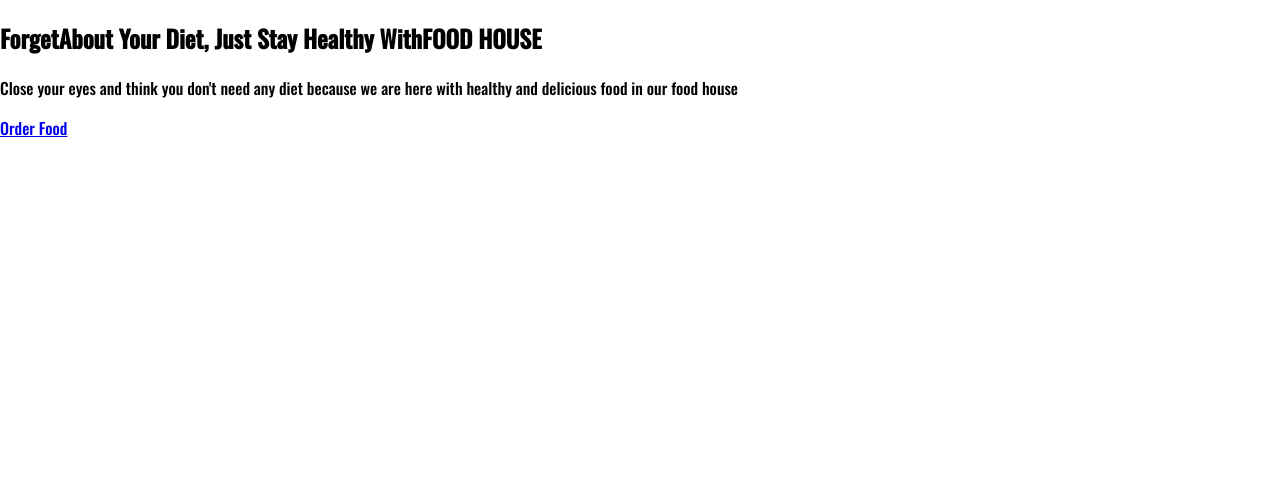
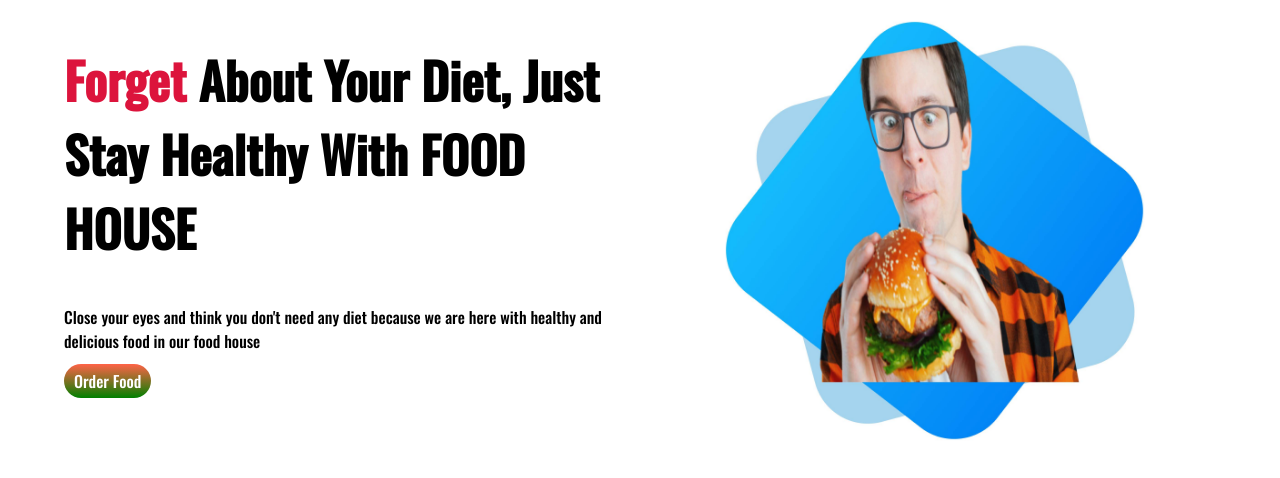
Before and after one commit to Karima-Aktari/1st-assignment-food-house, a plain HTML site: page index.html in a window 1280 px wide. Drawn offline with nearby package versions, Linux system fonts and the light colour scheme.

Commit message:
heading commit

```diff
--- a/index.html
+++ b/index.html
@@ -14,13 +14,17 @@
 </head>
 
 <body>
-    <section>
-        <div>
-            <h1><span>Forget</span>About Your Diet, Just Stay Healthy With<span>FOOD HOUSE</span></h1>
+    <section class="flexible-container">
+        <div class="half-width">
+            <h1><span class="font-color">Forget </span>About Your Diet, Just Stay Healthy With <span>FOOD HOUSE</span>
+            </h1>
             <p>Close your eyes and think you don't need any diet because we are here with healthy and delicious food in
                 our
                 food house</p>
-            <a href="https://github.com/ProgrammingHero1">Order Food</a>
+            <a id="order-button" target="_blank" href="https://github.com/ProgrammingHero1">Order Food</a>
+        </div>
+        <div class="half-width">
+            <img src="images/Group 8449.jpg" alt="">
         </div>
     </section>
 </body>
--- a/style.css
+++ b/style.css
@@ -2,3 +2,27 @@ body{
     font-family: 'Oswald', sans-serif;
     margin:0;
 }
+h1{
+    font-size: 50px;
+}
+.font-color{
+    color: crimson;
+}
+.flexible-container{
+    display: flex;
+    margin-bottom: 100px;
+}
+.half-width{
+    width:50%;
+    padding-left: 5%;
+}
+.half-width img{
+    width:80%;
+}
+#order-button{
+    text-decoration: none;
+    background-image: linear-gradient(tomato, green);
+    color:white;
+    padding:5px 10px;
+    border-radius: 20px;
+}
```
Also changed, not shown: images/Group 8425.png (added), images/Group 8449.jpg (added), 1 other file.
